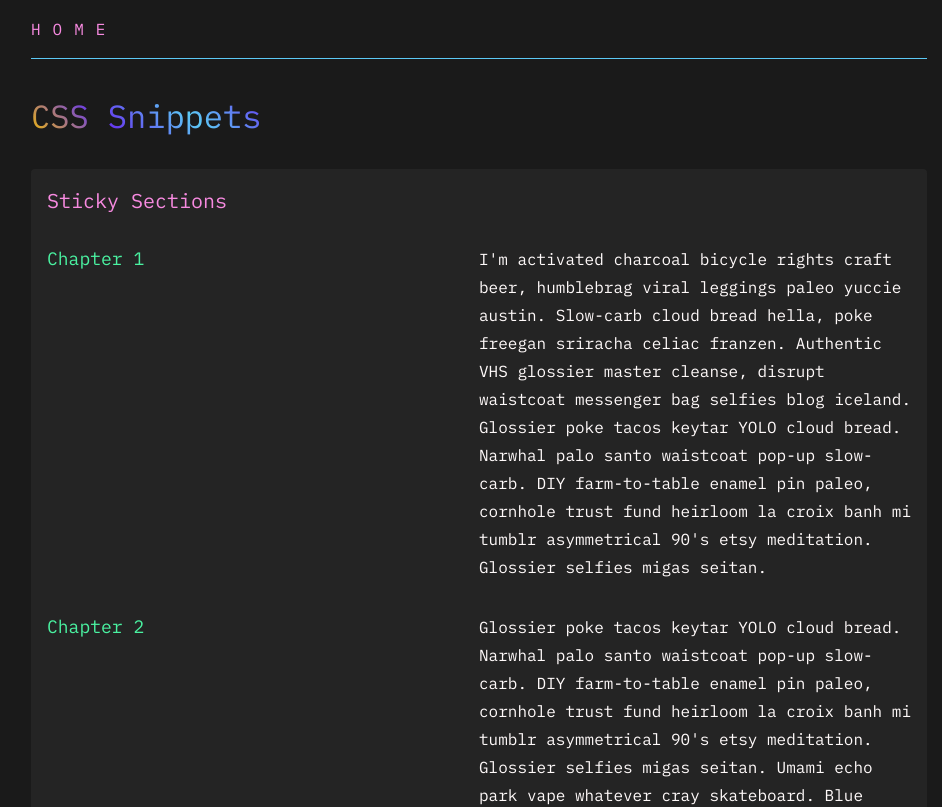
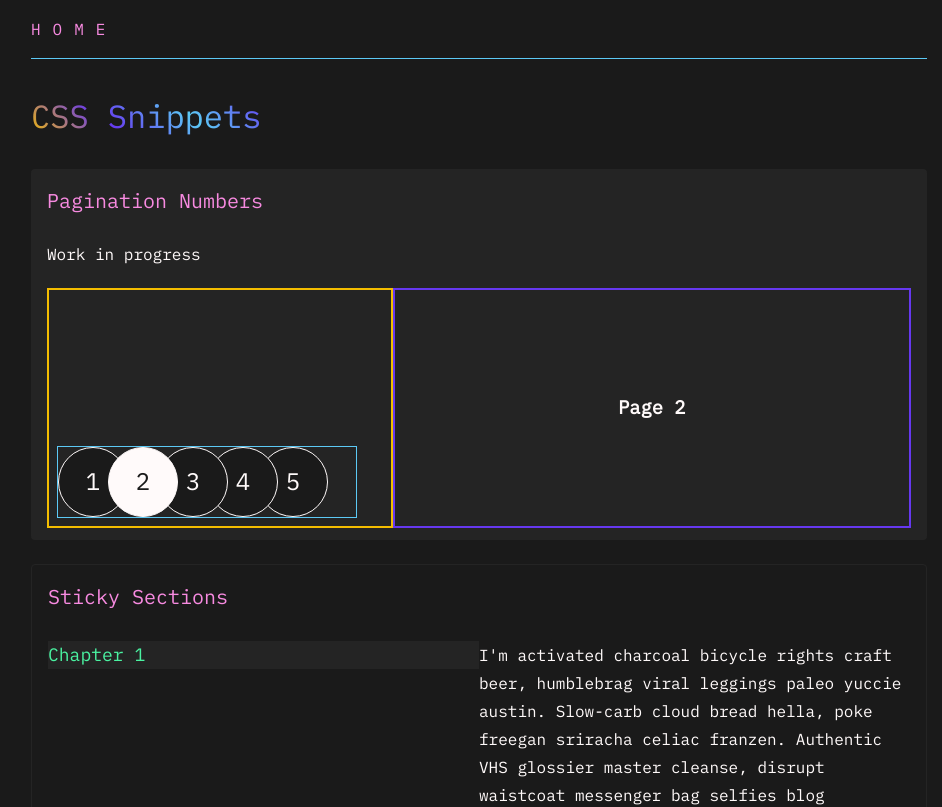
Before and after one commit to mirhamasala/next-jungle, a Next.js app: page /css-snippets in a window 1280 px wide. Shown: the top 807 px of the page, without its empty margins (161-1103 px from the left). Built offline with nearby package versions, Linux system fonts and the light colour scheme.

Commit message:
Create PaginatioNumbers snippet

```diff
--- a/src/components/AppLayout/index.js
+++ b/src/components/AppLayout/index.js
@@ -2,7 +2,7 @@ import Footer from "../Footer";
 
 import styles from "./index.module.scss";
 
-const AppLayout = ({children}) => {
+const AppLayout = ({ children }) => {
   return (
     <div className={styles.container}>
       <div className={styles.content}>{children}</div>
--- a/src/components/Link/index.js
+++ b/src/components/Link/index.js
@@ -11,7 +11,7 @@ const renderInnerAnchor = (href, children) => {
   );
 };
 
-const Link = ({href, external, children}) => {
+const Link = ({ href, external, children }) => {
   if (!external) {
     return <NextLink href={href}>{renderInnerAnchor(href, children)}</NextLink>;
   }
@@ -19,13 +19,13 @@ const Link = ({href, external, children}) => {
 };
 
 Link.defaultProps = {
-  external: false
+  external: false,
 };
 
 Link.propTypes = {
   children: PropTypes.node.isRequired,
   external: PropTypes.bool,
-  href: PropTypes.string.isRequired
+  href: PropTypes.string.isRequired,
 };
 
 export default Link;
--- /dev/null
+++ b/src/components/_css-snippets/PaginationNumbers/index.js
@@ -0,0 +1,69 @@
+import { useEffect, useState, useRef } from "react";
+import Link from "next/link";
+import { useRouter } from "next/router";
+
+import styles from "./index.module.scss";
+
+const PaginationNumbers = () => {
+  const router = useRouter();
+  const navRef = useRef();
+
+  const routes = [
+    "/",
+    "/css-snippets",
+    "/react-snippets",
+    "/doesnt-exist",
+    "/doesnt-exist-either",
+  ];
+
+  const totalSteps = 5;
+
+  const [link, setLink] = useState(70);
+
+  useEffect(() => {
+    function handleResize() {
+      if (!navRef.current) {
+        return;
+      }
+
+      setLink(navRef.current.offsetWidth / totalSteps - 80);
+    }
+
+    window.addEventListener("resize", handleResize);
+    return () => window.removeEventListener("resize", handleResize);
+  }, [link]);
+
+  return (
+    <>
+      Work in progress
+      <div className={styles.root}>
+        <div className={styles.sidebar}>
+          <nav className={styles.nav} ref={navRef}>
+            {routes.map((route, index) => (
+              <Link href={route} key={index}>
+                <a
+                  className={
+                    router.pathname === route
+                      ? `${styles.link} ${styles.active}`
+                      : `${styles.link}`
+                  }
+                  style={{
+                    width: link,
+                    height: link,
+                  }}
+                >
+                  {index + 1}
+                </a>
+              </Link>
+            ))}
+          </nav>
+        </div>
+        <div className={styles.main}>
+          <h3>Page 2</h3>
+        </div>
+      </div>
+    </>
+  );
+};
+
+export default PaginationNumbers;
--- /dev/null
+++ b/src/components/_css-snippets/PaginationNumbers/index.module.scss
@@ -0,0 +1,76 @@
+/*------------------------------------*\
+  #PAGINATION-NUMBERS
+\*------------------------------------*/
+
+@import "../../../styles/settings/all";
+
+$total-steps: 5;
+
+.root {
+  display: flex;
+  height: 240px;
+}
+
+.sidebar {
+  flex: 40% 1 0;
+  display: flex;
+  height: 100%;
+  padding: 0.5rem;
+  border: 2px solid $color-yellow;
+}
+
+.main {
+  flex: 60% 1 0;
+  display: grid;
+  place-items: center;
+  height: 100%;
+  border: 2px solid $color-purple;
+}
+
+.nav {
+  align-self: flex-end;
+  display: flex;
+  align-items: center;
+  width: 100%;
+  max-width: 300px;
+  border: 1px solid $color-blue;
+}
+
+.link {
+  display: flex;
+  flex-direction: column;
+  justify-content: center;
+  align-items: center;
+  background-color: $color-black;
+  border: 1px solid $color-white;
+  border-radius: 50%;
+  color: $color-white;
+  font-size: 1.5rem;
+  text-decoration: none;
+
+  &:first-child {
+    z-index: $total-steps;
+  }
+
+  @for $i from 1 through ($total-steps - 1) {
+    &:nth-child(#{$i + 1}) {
+      z-index: $total-steps - $i;
+      margin-left: -20px;
+    }
+  }
+
+  &:hover {
+    background-color: $color-gray;
+  }
+
+  &:focus {
+    outline: none;
+    border: 2px solid $color-yellow;
+  }
+
+  &.active {
+    z-index: $total-steps;
+    background-color: $color-white;
+    color: $color-black;
+  }
+}
--- a/src/pages/_app.js
+++ b/src/pages/_app.js
@@ -4,7 +4,7 @@ import AppLayout from "../components/AppLayout";
 
 import "../styles/globals.scss";
 
-function MyApp({Component, pageProps}) {
+function MyApp({ Component, pageProps }) {
   return (
     <>
       <Head>
--- a/src/pages/css-snippets/index.js
+++ b/src/pages/css-snippets/index.js
@@ -1,6 +1,7 @@
 import EmojiButton from "../../components/_css-snippets/EmojiButton";
 import FloatingLabel from "../../components/_css-snippets/FloatingLabel";
 import HorizontalOverflow from "../../components/_css-snippets/HorizontalOverflow";
+import PaginationNumbers from "../../components/_css-snippets/PaginationNumbers";
 import StickyHeader from "../../components/_css-snippets/StickyHeader";
 import StickySections from "../../components/_css-snippets/StickySections";
 import StickySidebar from "../../components/_css-snippets/StickySidebar";
@@ -37,6 +38,13 @@ const horizontalOverflow = (
   </>
 );
 
+const paginationNumbers = (
+  <>
+    <h2>Pagination Numbers</h2>
+    <PaginationNumbers />
+  </>
+);
+
 const stickyHeader = (
   <>
     <h2>Sticky Header</h2>
@@ -60,6 +68,7 @@ const stickySidebar = (
 
 /* Order matters */
 const sections = [
+  paginationNumbers,
   stickySections,
   horizontalOverflow,
   stickyHeader,
```
